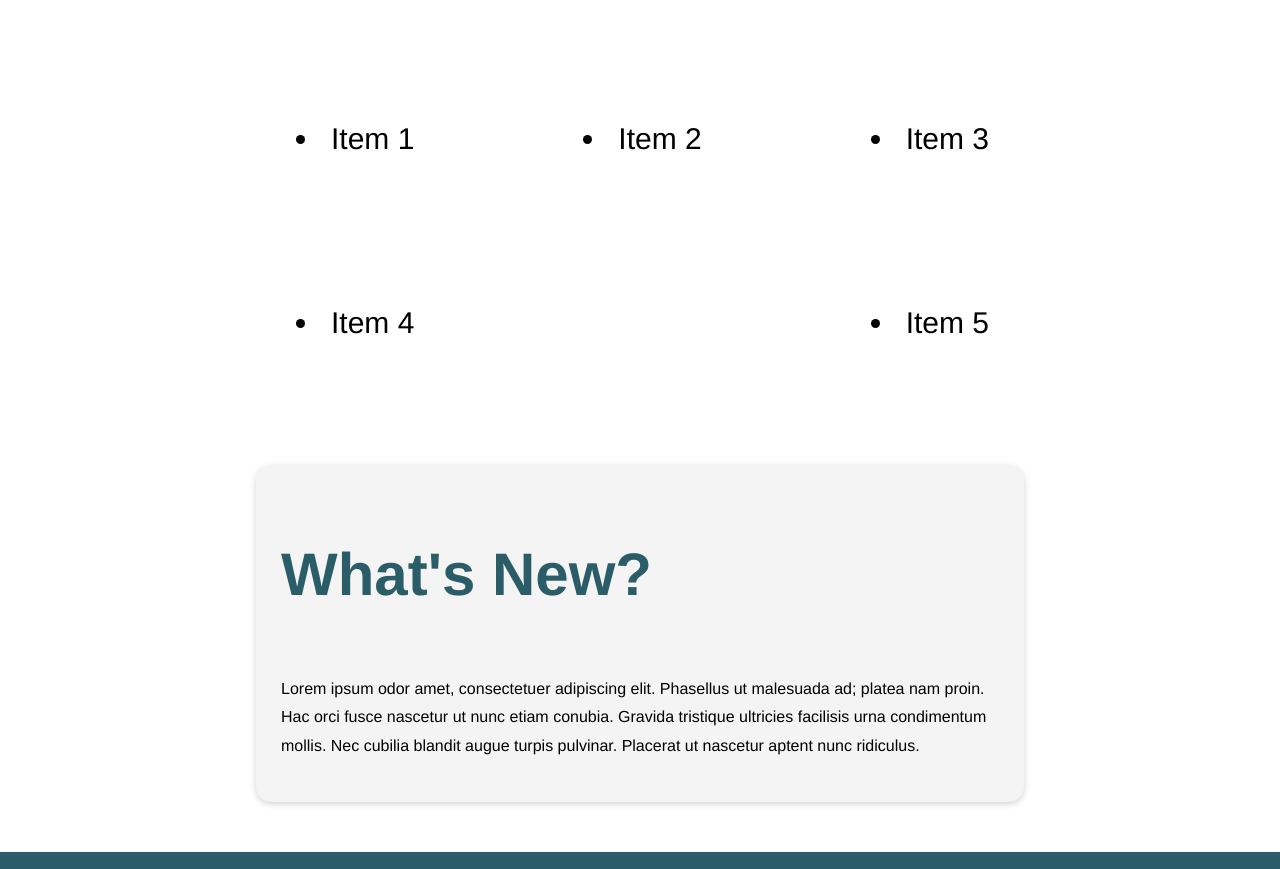
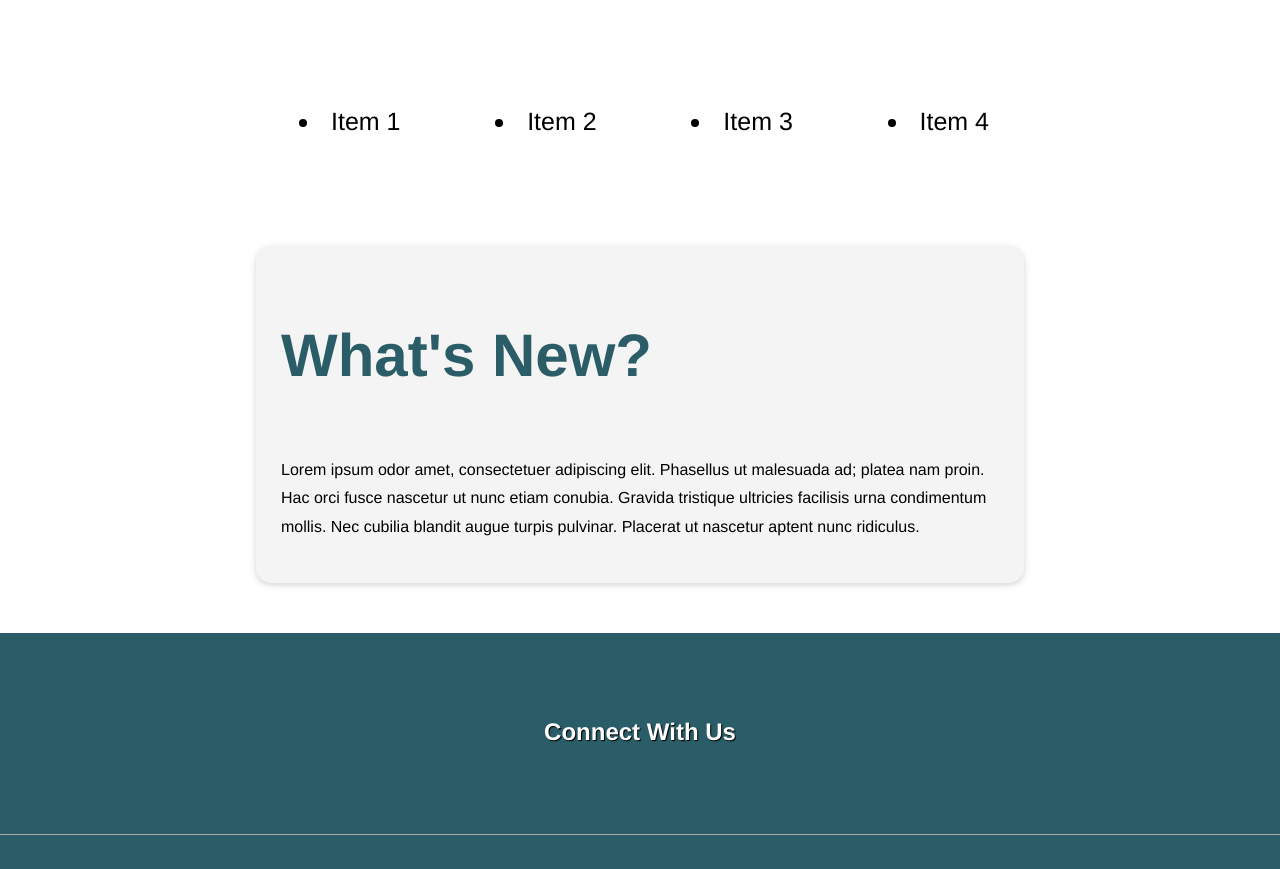
Before and after one commit to brenden-matteson/cs386, a plain HTML site: page index.html in a window 1280 px wide. Shown: the part 985-1854 px from the top of the page. Drawn offline with Linux system fonts and the light colour scheme.

Commit message:
update name format for java script files. Editing list items for the home page to fit better on smaller displays.

```diff
--- a/index.html
+++ b/index.html
@@ -99,11 +99,6 @@
                         <li>Item 4</li>
                     </ul>
                 </div>
-                <div class="how-list">
-                    <ul>
-                        <li>Item 5</li>
-                    </ul>
-                </div>
             </div>
         </section>
         <section class="whats-new">
@@ -133,5 +128,5 @@
     </footer>
 
     <!-- link to javascript -->
-    <script src="./scripts.js"></script>
+    <script src="./script.js"></script>
 </html>
--- a/styles.css
+++ b/styles.css
@@ -18,7 +18,6 @@ h2 {
 }
 
 li {
-    font-size: 30px;
     padding: 10px;
 }
 
@@ -93,7 +92,7 @@ li {
 
 .how-list {
     display: flex;
-    font-size: 40px;
+    font-size: 25px;
     flex-direction: row;
     max-width: 800px;
 }
```
Also changed, not shown: script.js (renamed from scripts.js).
